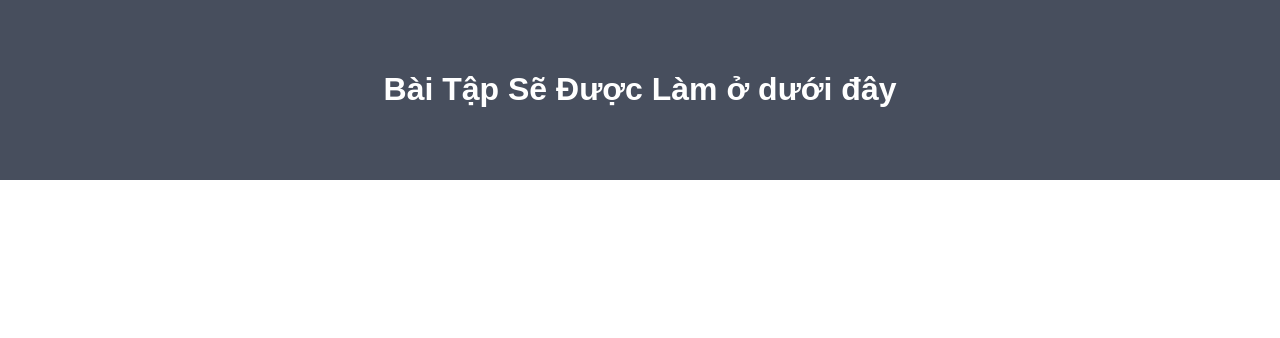
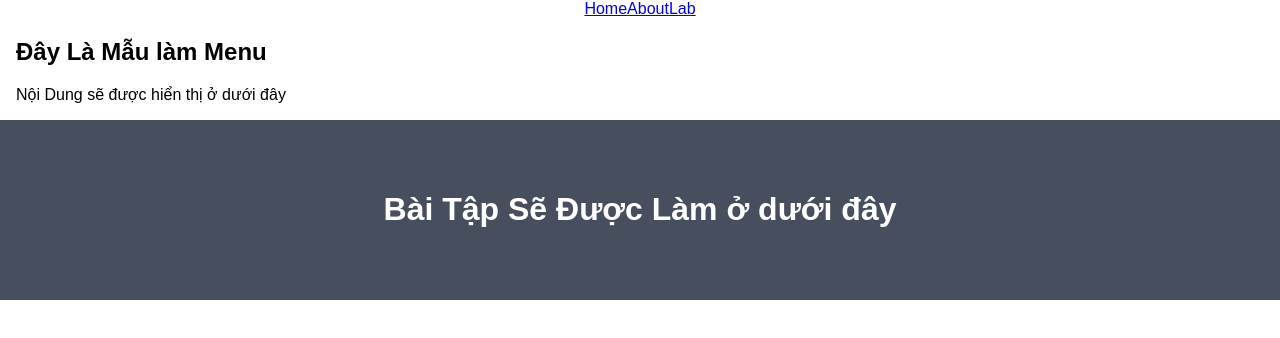
Before and after one commit to PhamNguyenDucThienJB/HCI_20130410, a plain HTML site: page lab.html in a window 1280 px wide. Drawn offline with Linux system fonts and the light colour scheme.

Commit message:
Update lab.html

```diff
--- a/lab.html
+++ b/lab.html
@@ -74,6 +74,18 @@ html {
 </style>
 </head>
 <body>
+  <div class="topnav" style="    display: flex;
+    justify-content: center;">
+  <a class="active" href="#home">Home</a>
+  <a href="about.html">About</a>
+  <a href="lab.html">Lab</a>
+
+</div>
+
+<div style="padding-left:16px">
+  <h2>Đây Là Mẫu làm Menu</h2>
+  <p>Nội Dung sẽ được hiển thị ở dưới đây</p>
+</div>
 
 <div class="about-section">
 <h1>Bài Tập Sẽ Được Làm ở dưới đây</h1>
```
